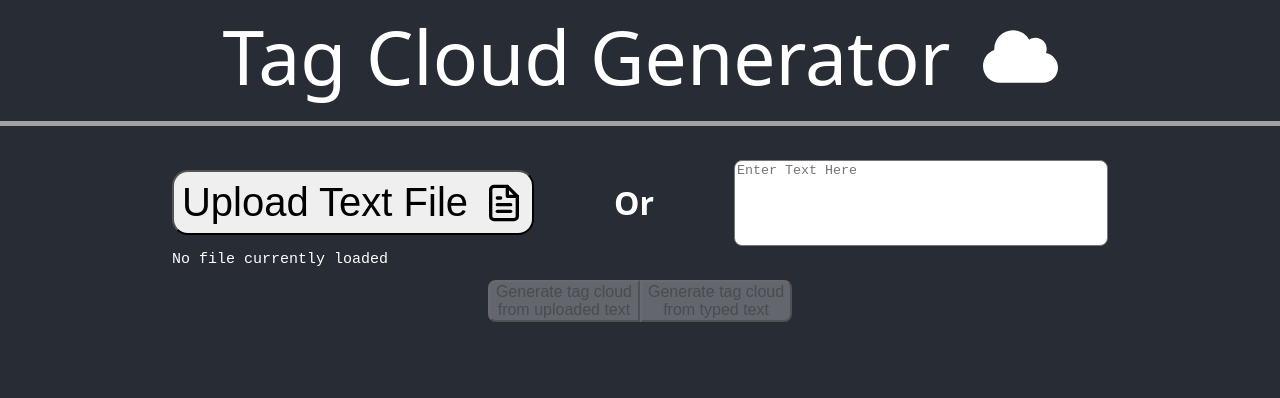
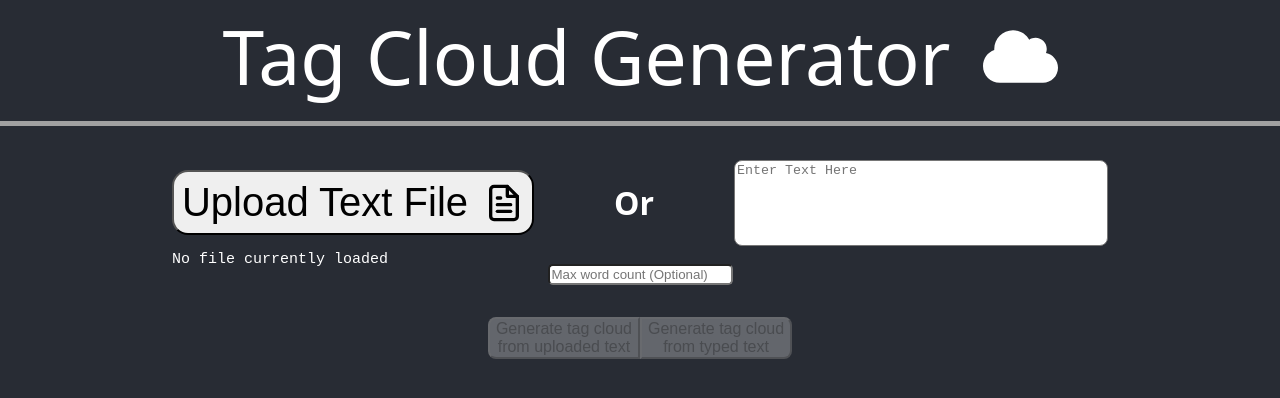
Before and after one commit to rayhaanmir/TagCloudGenerator, a React (Vite) app: page / in a window 1280 px wide. Shown: the top 398 px of the page. Built offline with nearby package versions, Linux system fonts and the light colour scheme.

Commit message:
some more updates to the website

```diff
--- a/src/App.css
+++ b/src/App.css
@@ -27,6 +27,19 @@
   padding-top: 2rem;
 }
 
+.input-max {
+  display: flex;
+  margin: auto;
+  margin-top: 1rem;
+  border-radius: 0.3rem;
+  outline: none;
+  transition: border-color 0.2s ease;
+}
+
+.input-max:focus {
+  border-color: #ff7070;
+}
+
 .button-div {
   display: flex;
   padding-top: 2rem;
@@ -38,6 +51,7 @@
   font-size: 1rem;
   white-space: nowrap;
   transition: background-color 0.2s ease;
+  cursor: pointer;
 }
 
 .selection-button.left {
@@ -55,6 +69,8 @@
   position: relative;
   flex-wrap: wrap;
   justify-content: center;
+  margin: auto;
   padding-top: 4rem;
   gap: 0.5rem;
+  width: 60rem;
 }
--- a/src/App.tsx
+++ b/src/App.tsx
@@ -1,4 +1,4 @@
-import { useState } from "react";
+import { useRef, useState } from "react";
 import "./App.css";
 import TextFileInput from "./components/TextFileInput/TextFileInput";
 import TextInput from "./components/TextInput/TextInput";
@@ -7,16 +7,19 @@ import TagCloud from "./components/TagCloud/TagCloud";
 import { FaCloud } from "react-icons/fa";
 
 function App() {
-  const [fileText, setFileText] = useState("");
-  const [text, setText] = useState("");
+  const [fileText, setFileText] = useState<string>("");
+  const [text, setText] = useState<string>("");
   const [wordFreqs, setWordFreqs] = useState<[string, number][]>([]);
-  const [maxFreq, setMaxFreq] = useState(0);
+  const [maxFreq, setMaxFreq] = useState<number>(0);
+  const [maxWords, setMaxWords] = useState<string>("");
+  const startTime = useRef<number | null>(null);
 
   const handleChange = (e: React.ChangeEvent<HTMLTextAreaElement>) => {
     setText(e.target.value);
   };
 
   const handleGenerate = (text: string) => {
+    startTime.current = performance.now();
     const tokens = text
       .toLocaleLowerCase()
       .split(
@@ -43,7 +46,16 @@ function App() {
       correctedMap.delete("i");
     }
     const wordFreqsLocal: [string, number][] = [...correctedMap];
-    const uniqueLen = wordFreqsLocal.length;
+    let uniqueLen = wordFreqsLocal.length;
+    // Shorten array if necessary
+    const maxWordsNum: number = parseInt(maxWords);
+    if (maxWordsNum < uniqueLen) {
+      wordFreqsLocal.sort(
+        (e1, e2) => e2[1] - e1[1] // Sort by descending word frequencies
+      );
+      wordFreqsLocal.splice(maxWordsNum);
+      uniqueLen = maxWordsNum;
+    }
     wordFreqsLocal.sort(
       (e1, e2) => e1[0].localeCompare(e2[0]) // Sort alphabetically
     );
@@ -57,6 +69,24 @@ function App() {
     setWordFreqs(wordFreqsLocal);
   };
 
+  const handleRenderComplete = () => {
+    if (startTime.current !== null) {
+      const elapsed = performance.now() - startTime.current;
+      console.log(
+        `Tag cloud generated in ${(elapsed / 1000).toFixed(3)} seconds`
+      );
+      startTime.current = null; // Reset
+    }
+  };
+
+  const handleSetMaxWords = (e: React.ChangeEvent<HTMLInputElement>) => {
+    const value = e.target.value;
+    // Only permit number sequences to represent max word counts
+    if (/^\d*$/.test(value)) {
+      setMaxWords(value);
+    }
+  };
+
   return (
     <div className="app">
       <header className="main-header">
@@ -68,6 +98,12 @@ function App() {
         <h1>Or</h1>
         <TextInput text={text} handleChange={handleChange} />
       </div>
+      <input
+        className="input-max"
+        value={maxWords}
+        onChange={handleSetMaxWords}
+        placeholder="Max word count (Optional)"
+      />
       <div className="button-div">
         <button
           className="selection-button left"
@@ -89,7 +125,11 @@ function App() {
         </button>
       </div>
       <div className="tag-cloud">
-        <TagCloud wordFreqs={wordFreqs} maxFreq={maxFreq} />
+        <TagCloud
+          wordFreqs={wordFreqs}
+          maxFreq={maxFreq}
+          onRenderComplete={handleRenderComplete}
+        />
       </div>
     </div>
   );
--- a/src/components/TagCloud/TagCloud.tsx
+++ b/src/components/TagCloud/TagCloud.tsx
@@ -1,27 +1,43 @@
-import React from "react";
+import React, { useEffect } from "react";
 import "./TagCloud.css";
 
 interface TagCloudProps {
   wordFreqs: [string, number][];
   maxFreq: number;
+  onRenderComplete?: () => void;
 }
 
-const TagCloud = ({ wordFreqs, maxFreq }: TagCloudProps) => {
+const TagCloud = ({ wordFreqs, maxFreq, onRenderComplete }: TagCloudProps) => {
   const getFontSize = (freq: number): number => {
     return (Math.log(freq + 1) / Math.log(maxFreq + 1)) * 50 + 10;
   };
 
+  useEffect(() => {
+    if (onRenderComplete) {
+      requestAnimationFrame(() => {
+        onRenderComplete();
+      });
+    }
+  }, [wordFreqs]);
+
   return (
     <>
-      {wordFreqs.map((item) => (
+      {wordFreqs.map((item) => {
+        const fontSize: number = getFontSize(item[1]);
+        return (
           <p
             className="tag"
             key={item[0]}
-          style={{ fontSize: getFontSize(item[1]) }}
+            style={{
+              fontSize: fontSize,
+              color: `hsl(${fontSize * 2}, 100%, 50%)`,
+            }}
+            title={`Word frequency: ${item[1]}`}
           >
             {item[0]}
           </p>
-      ))}
+        );
+      })}
     </>
   );
 };
--- a/src/components/TextFileInput/TextFileInput.css
+++ b/src/components/TextFileInput/TextFileInput.css
@@ -9,6 +9,7 @@
   gap: 1rem;
   border-radius: 1rem;
   transition: background-color 0.2s ease;
+  cursor: pointer;
 }
 
 .file-message {
```
Lines whose indentation alone changed are shown as unchanged.
